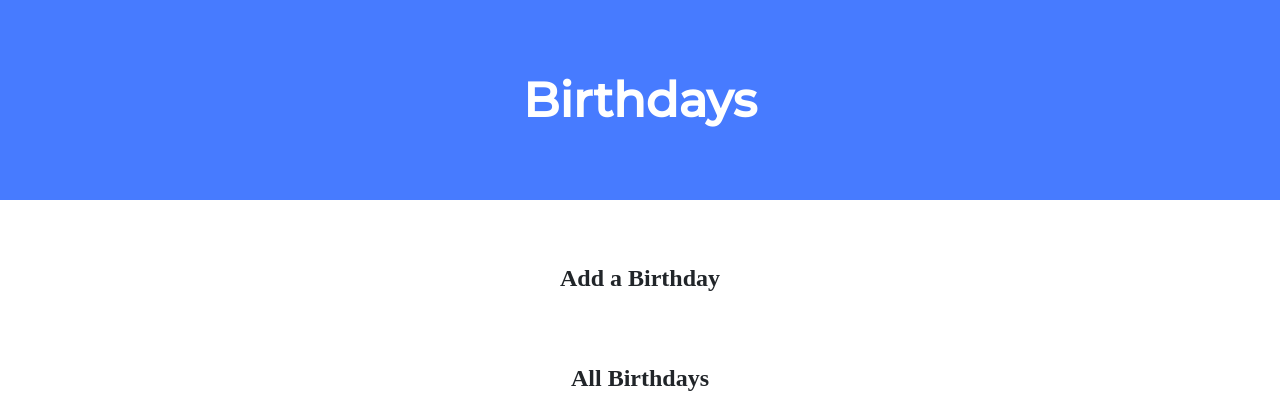
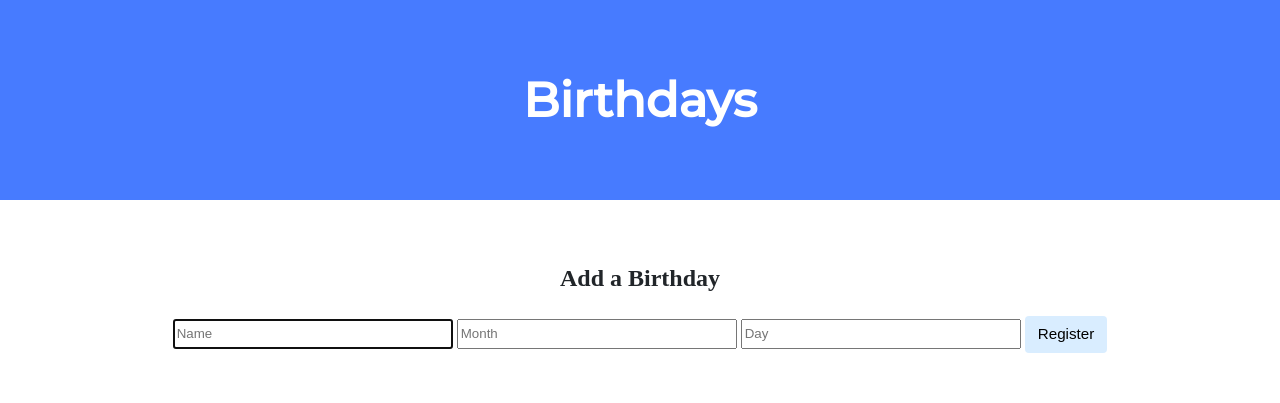
Before and after one commit to ina-inna/code50, a Flask app: page / in a window 1280 px wide. Shown: the top 403 px of the page. Run offline with Flask 3, Linux system fonts and the light colour scheme; some libraries are stand-ins or nearby versions.

Commit message:
Thu, Nov 23, 2023, 9:27 PM +00:00

```diff
--- a/birthdays/templates/index.html
+++ b/birthdays/templates/index.html
@@ -15,6 +15,13 @@
 
                 <h2>Add a Birthday</h2>
                 <!-- TODO: Create a form for users to submit a name, a month, and a day -->
+
+                <form action="/" method="post">
+                    <input autocomplete="off" autofocus name="name" placeholder="Name" type="text">
+                    <input autocomplete="off" autofocus name="month" placeholder="Month" type="text">
+                    <input autocomplete="off" autofocus name="day" placeholder="Day" type="text">
+                   <button type="submit">Register</button>
+                   </form>
             </div>
 
             <div class="section">
```
